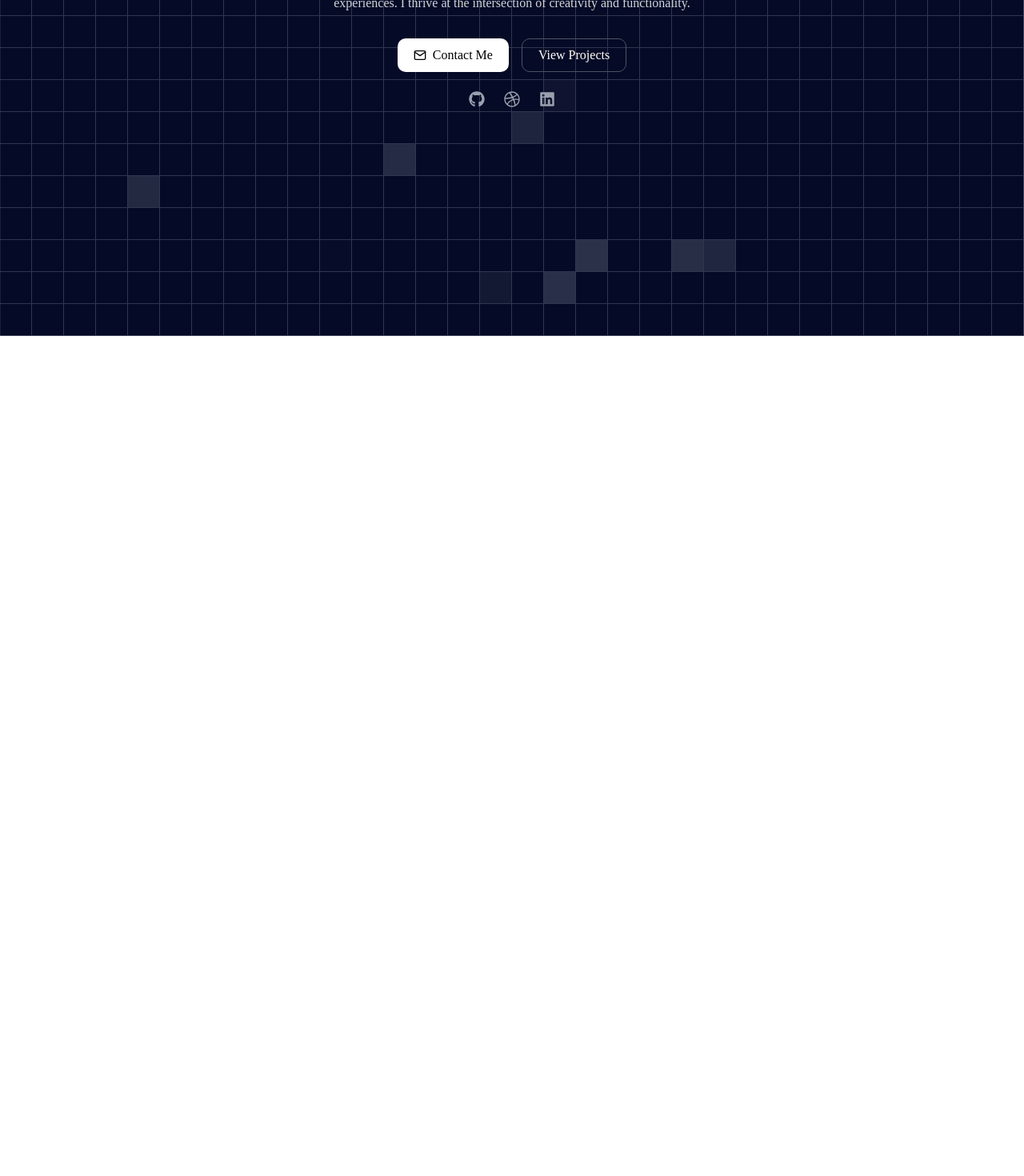
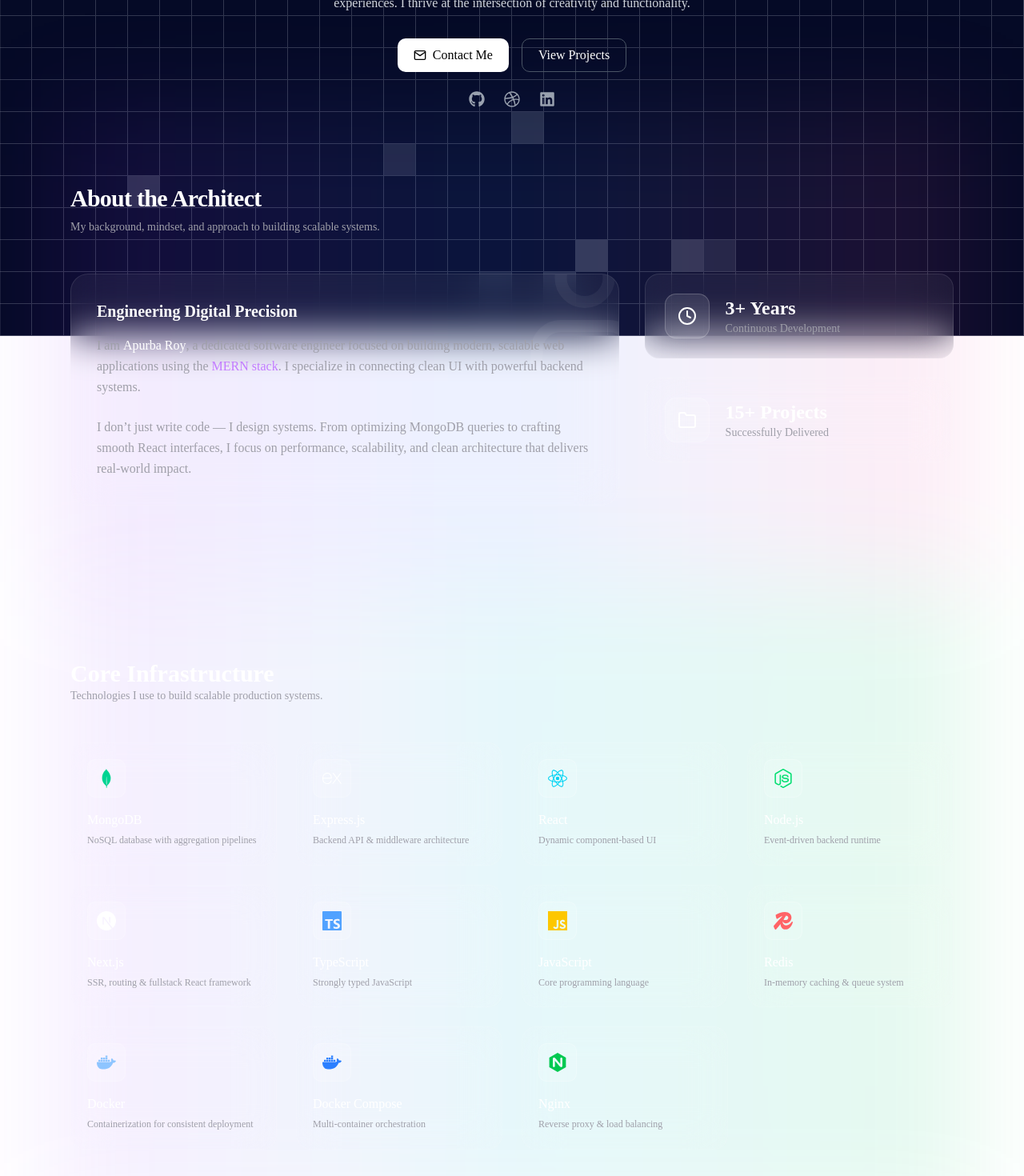
Before and after one commit to Apurbaroy01/frontend, a Next.js app: page / in a window 1280 px wide. Shown: the part 380-1850 px from the top of the page at 80% size. Before the commit the page ends 800 px from the top, so only its background shows below. Built offline with nearby package versions, Linux system fonts and the light colour scheme.

Commit message:
add stack

```diff
--- /dev/null
+++ b/src/app/about/page.tsx
@@ -0,0 +1,88 @@
+"use client";
+
+import { FiUser, FiClock, FiFolder } from "react-icons/fi";
+
+export default function About() {
+  return (
+    <section
+      id="about"
+      className="w-full max-w-6xl mx-auto px-6 py-24 text-white scroll-mt-32 relative"
+    >
+      {/* Background Glow */}
+      <div className="absolute inset-0 -z-10 bg-gradient-to-r from-purple-600/10 via-blue-500/10 to-pink-500/10 blur-3xl"></div>
+
+      {/* Heading */}
+      <div className="flex flex-col gap-2 mb-12">
+        <h2 className="text-3xl font-semibold tracking-tight flex items-center gap-3">
+          About the Architect
+        </h2>
+        <p className="text-sm text-zinc-400">
+          My background, mindset, and approach to building scalable systems.
+        </p>
+      </div>
+
+      <div className="flex flex-col md:flex-row gap-8">
+
+        {/* Main Card */}
+        <div className="flex-1 relative group rounded-3xl border border-white/10 bg-white/5 backdrop-blur-xl p-8 hover:border-white/20 hover:bg-white/10 transition-all duration-500 overflow-hidden">
+
+          {/* Icon Glow */}
+          <div className="absolute -top-12 -right-12 text-white/5">
+            <FiUser size={180} />
+          </div>
+
+          <div className="relative z-10">
+            <h3 className="text-xl font-semibold mb-4">
+              Engineering Digital Precision
+            </h3>
+
+            <p className="text-zinc-400 leading-relaxed mb-6">
+              I am <span className="text-white font-medium">Apurba Roy</span>, a
+              dedicated software engineer focused on building modern,
+              scalable web applications using the{" "}
+              <span className="text-purple-400 font-medium">MERN stack</span>.
+              I specialize in connecting clean UI with powerful backend systems.
+            </p>
+
+            <p className="text-zinc-400 leading-relaxed">
+              I don’t just write code — I design systems. From optimizing MongoDB
+              queries to crafting smooth React interfaces, I focus on performance,
+              scalability, and clean architecture that delivers real-world impact.
+            </p>
+          </div>
+        </div>
+
+        {/* Stats */}
+        <div className="flex flex-col gap-6 w-full md:w-[35%]">
+
+          {/* Stat 1 */}
+          <div className="flex items-center gap-5 rounded-2xl border border-white/10 bg-white/5 backdrop-blur-xl p-6 hover:bg-white/10 hover:border-white/20 transition-all duration-500">
+            <div className="w-14 h-14 flex items-center justify-center rounded-xl bg-white/10 border border-white/20">
+              <FiClock size={24} />
+            </div>
+            <div>
+              <p className="text-2xl font-semibold">3+ Years</p>
+              <p className="text-sm text-zinc-400">
+                Continuous Development
+              </p>
+            </div>
+          </div>
+
+          {/* Stat 2 */}
+          <div className="flex items-center gap-5 rounded-2xl border border-white/10 bg-white/5 backdrop-blur-xl p-6 hover:bg-white/10 hover:border-white/20 transition-all duration-500">
+            <div className="w-14 h-14 flex items-center justify-center rounded-xl bg-white/10 border border-white/20">
+              <FiFolder size={24} />
+            </div>
+            <div>
+              <p className="text-2xl font-semibold">15+ Projects</p>
+              <p className="text-sm text-zinc-400">
+                Successfully Delivered
+              </p>
+            </div>
+          </div>
+
+        </div>
+      </div>
+    </section>
+  );
+}
--- a/src/app/page.tsx
+++ b/src/app/page.tsx
@@ -1,10 +1,14 @@
+import About from "./about/page";
 import Hero from "./hero/page";
+import Stack from "./stack/page";
 
 
 export default function Home() {
   return (
     <div >
       <Hero />
+      <About />
+      <Stack />
     </div>
   );
 }
--- /dev/null
+++ b/src/app/stack/page.tsx
@@ -0,0 +1,113 @@
+"use client";
+
+import {
+  SiMongodb,
+  SiExpress,
+  SiReact,
+  SiNodedotjs,
+  SiNextdotjs,
+  SiTypescript,
+  SiJavascript,
+  SiRedis,
+  SiDocker,
+  SiNginx,
+} from "react-icons/si";
+
+const stack = [
+  {
+    name: "MongoDB",
+    icon: <SiMongodb className="text-emerald-400" size={24} />,
+    desc: "NoSQL database with aggregation pipelines",
+  },
+  {
+    name: "Express.js",
+    icon: <SiExpress size={24} />,
+    desc: "Backend API & middleware architecture",
+  },
+  {
+    name: "React",
+    icon: <SiReact className="text-cyan-400" size={24} />,
+    desc: "Dynamic component-based UI",
+  },
+  {
+    name: "Node.js",
+    icon: <SiNodedotjs className="text-green-400" size={24} />,
+    desc: "Event-driven backend runtime",
+  },
+  {
+    name: "Next.js",
+    icon: <SiNextdotjs size={24} />,
+    desc: "SSR, routing & fullstack React framework",
+  },
+  {
+    name: "TypeScript",
+    icon: <SiTypescript className="text-blue-400" size={24} />,
+    desc: "Strongly typed JavaScript",
+  },
+  {
+    name: "JavaScript",
+    icon: <SiJavascript className="text-yellow-400" size={24} />,
+    desc: "Core programming language",
+  },
+  {
+    name: "Redis",
+    icon: <SiRedis className="text-red-400" size={24} />,
+    desc: "In-memory caching & queue system",
+  },
+  {
+    name: "Docker",
+    icon: <SiDocker className="text-blue-300" size={24} />,
+    desc: "Containerization for consistent deployment",
+  },
+  {
+    name: "Docker Compose",
+    icon: <SiDocker className="text-blue-500" size={24} />,
+    desc: "Multi-container orchestration",
+  },
+  {
+    name: "Nginx",
+    icon: <SiNginx className="text-green-500" size={24} />,
+    desc: "Reverse proxy & load balancing",
+  },
+];
+
+export default function Stack() {
+  return (
+    <section className="w-full max-w-6xl mx-auto px-6 py-24 text-white relative">
+
+      {/* Glow */}
+      <div className="absolute inset-0 -z-10 bg-gradient-to-r from-purple-500/10 via-cyan-500/10 to-green-500/10 blur-3xl"></div>
+
+      {/* Heading */}
+      <div className="mb-12">
+        <h2 className="text-3xl font-semibold">Core Infrastructure</h2>
+        <p className="text-sm text-zinc-400">
+          Technologies I use to build scalable production systems.
+        </p>
+      </div>
+
+      {/* Grid */}
+      <div className="grid grid-cols-2 md:grid-cols-3 lg:grid-cols-4 gap-6">
+        {stack.map((item, i) => (
+          <div
+            key={i}
+            className="group rounded-2xl border border-white/10 bg-white/5 backdrop-blur-xl p-5 hover:bg-white/10 hover:border-white/20 transition-all duration-500"
+          >
+            <div className="flex flex-col gap-4">
+              <div className="w-12 h-12 flex items-center justify-center rounded-lg bg-white/10 border border-white/20 group-hover:scale-110 transition">
+                {item.icon}
+              </div>
+
+              <div>
+                <h3 className="font-medium">{item.name}</h3>
+                <p className="text-xs text-zinc-400 mt-1 leading-relaxed">
+                  {item.desc}
+                </p>
+              </div>
+            </div>
+          </div>
+        ))}
+      </div>
+    </section>
+  );
+}
```
